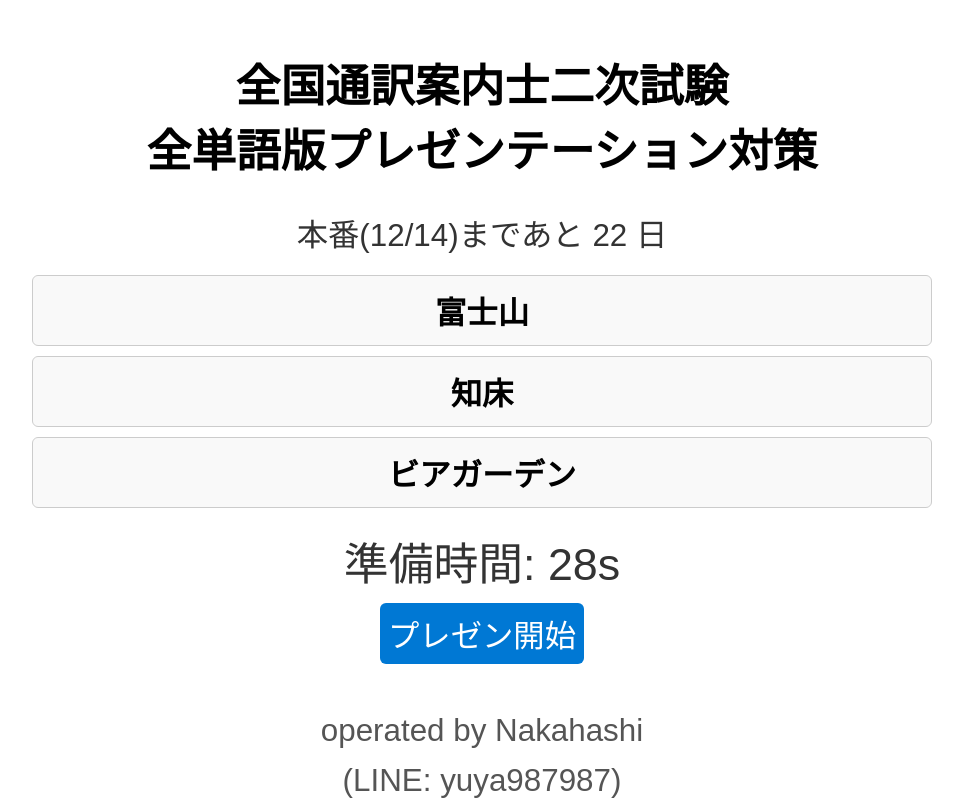
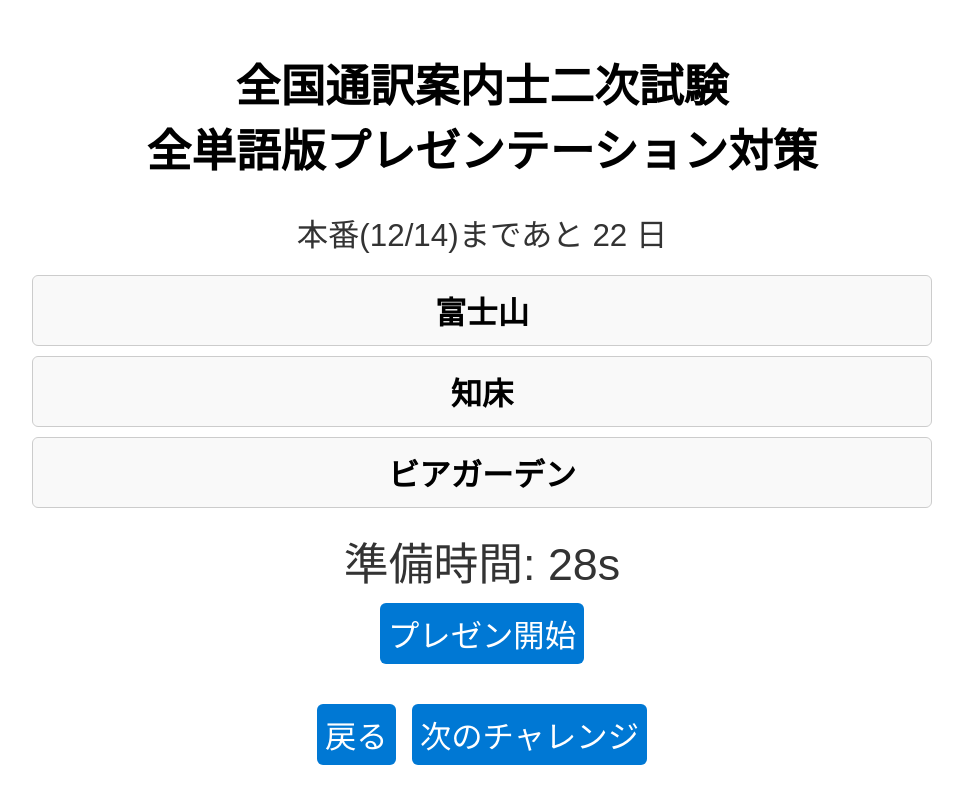
Before and after one commit to yuyayz/AllWords, a plain HTML site: page index.html in a window 1280 px wide. Both pictures are taken after a click on the button "カードを表示". Shown: the top 800 px of the page, without its empty margins (158-1121 px from the left). Drawn offline with Linux system fonts and the light colour scheme.

Commit message:
Update index.html

```diff
--- a/index.html
+++ b/index.html
@@ -268,7 +268,7 @@ function startChallenge() {
   document.getElementById("cardArea").style.display = "block";
   document.getElementById("topArea").style.display = "none";
   document.getElementById("detailArea").style.display = "none";
-  document.getElementById("presentationControls").style.display = "none";
+  document.getElementById("presentationControls").style.display = "block";
 
   startTimer1(); // 準備タイマー開始
 }
```
